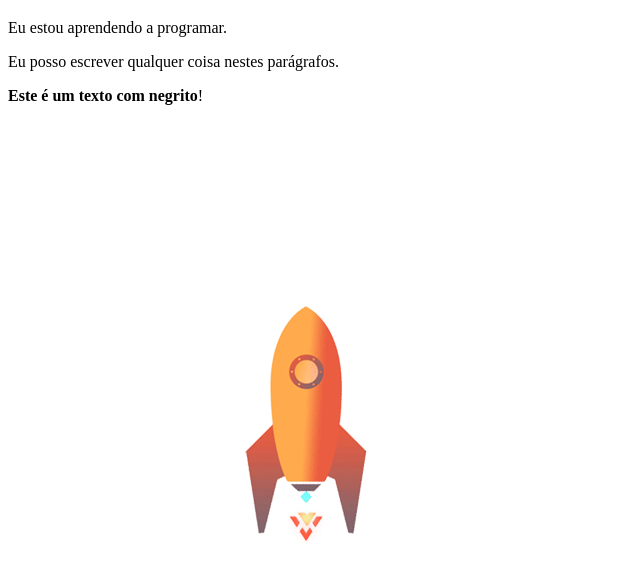
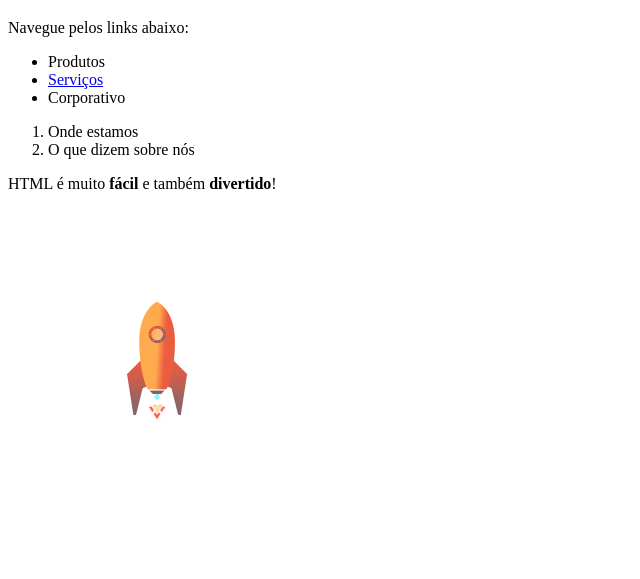
Before and after one commit to rodolfoghi/meu-primeiro-site, a plain HTML site: page index.html in a window 1280 px wide. Shown: the part 61-640 px from the top of the page, without its empty margins (0-640 px from the left). Drawn offline with Linux system fonts and the light colour scheme.

Commit message:
Acrescentadas novas tags básicas

```diff
--- a/index.html
+++ b/index.html
@@ -5,18 +5,24 @@
     <title>Meu primeiro site</title>
   </head>
   <body>
-    <h1>
-      Meu primeiro site!
-    </h1>
+    <header>
+      <h1>Meu primeiro site!</h1>
+      <p>Navegue pelos links abaixo:</p>
+      <nav>
+        <ul>
+          <li>Produtos</li>
+          <li><a href="https://mastertech.com.br/Home/Index">Serviços</a></li>
+          <li>Corporativo</li>
+        </ul>
+        <ol>
+          <li>Onde estamos</li>
+          <li>O que dizem sobre nós</li>
+        </ol>
+      </nav>
+    </header>
     <p>
-      Eu estou aprendendo a programar.
+      HTML é muito <strong>fácil</strong> e também <strong>divertido</strong>!
     </p>
-    <p>
-      Eu posso escrever qualquer coisa nestes parágrafos.
-    </p>
-    <p>
-      <b>Este é um texto com negrito</b>!
-    </p>
-    <img src="rocketship.gif" alt="foguete"/>
+    <img src="rocketship.gif" alt="foguete" width="300px"/>
   </body>
 </html>
```
